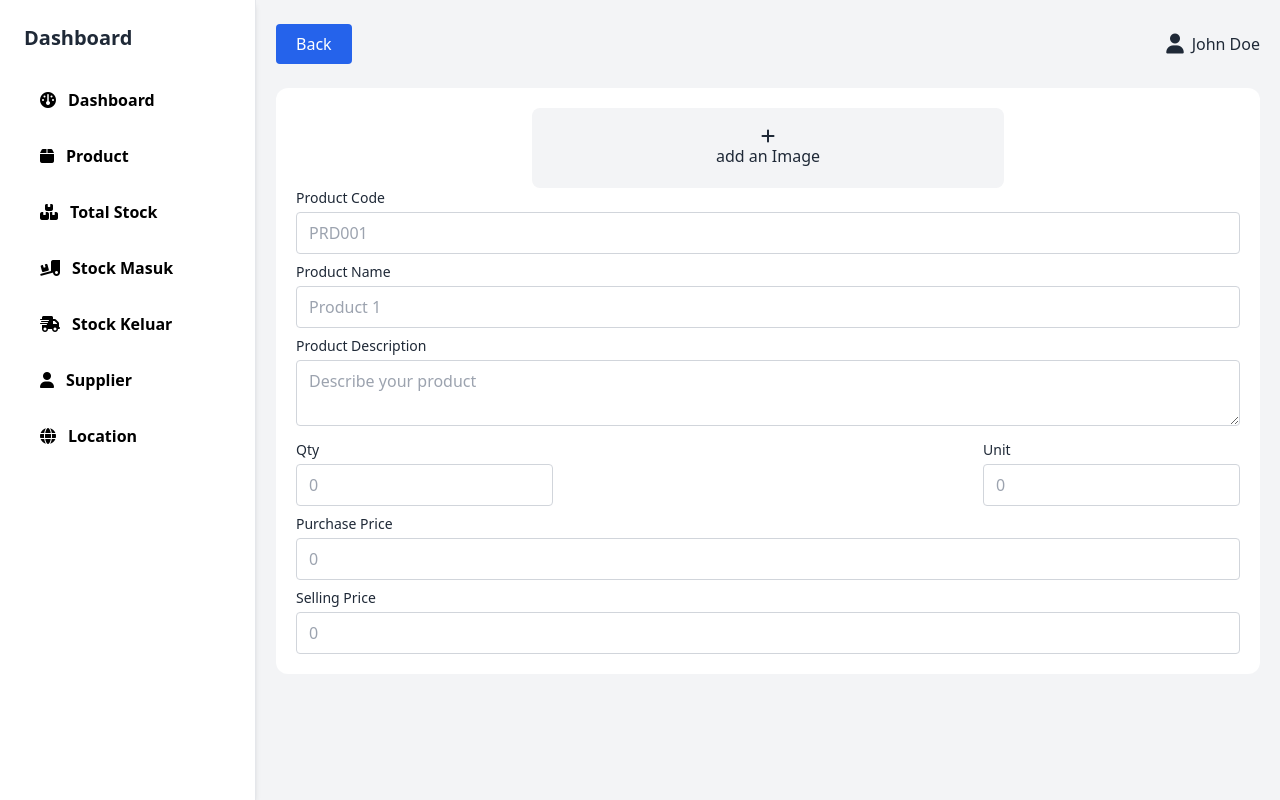
After one commit to Williman420/web-stock-gudang, a PHP site: page /produk/tambah_produk_view.php in a window 1280 px wide. The commit adds this page. Run offline with PHP 8.4, Linux system fonts and the light colour scheme; some libraries are stand-ins or nearby versions.

Commit message:
new update

```diff
--- /dev/null
+++ b/web-stock-gudang/component/sidebar.php
@@ -0,0 +1,36 @@
+<aside class="w-64 h-screen fixed top-0 left-0 bg-white shadow-md z-10 border-r">
+    <div class="p-6 font-bold text-xl flex items-center gap-2">Dashboard</div>
+
+    <nav class="flex flex-col space-y-2 px-6">
+        <!-- todo make an active button and shit idk if active purple and not black-->
+        <a href="../view/dashboard.php" class=" w-full px-4 py-3 rounded-md flex items-center gap-3 text-black font-semibold hover:bg-gray-100 hover:text-blue-700">
+            <i class="fa-solid fa-gauge"></i>
+            <p>Dashboard</p>
+        </a>
+        <a href="../produk/produk_view.php" class=" w-full px-4 py-3 rounded-md flex items-center gap-3 text-black font-semibold hover:bg-gray-100 hover:text-blue-700">
+            <i class="fa-solid fa-box"></i>
+            <p>Product</p>
+        </a>
+        <a href="../stok_saat_ini/total_stok_view.php" class=" w-full px-4 py-3 rounded-md flex items-center gap-3 text-black font-semibold hover:bg-gray-100 hover:text-blue-700">
+            <i class="fa-solid fa-boxes-stacked"></i>
+            <p>Total Stock</p>
+        </a>
+        <a href="../stokMasuk/stok_masuk_view.php" class=" w-full px-4 py-3 rounded-md flex items-center gap-3 text-black font-semibold hover:bg-gray-100 hover:text-blue-700">
+            <i class="fa-solid fa-truck-ramp-box"></i>
+            <p>Stock Masuk</p>
+        </a>
+        <a href="../stok_keluar/stok_keluar_view.php" class=" w-full px-4 py-3 rounded-md flex items-center gap-3 text-black font-semibold hover:bg-gray-100 hover:text-blue-700">
+            <i class="fa-solid fa-truck-fast"></i>
+            <p>Stock Keluar</p>
+        </a>
+        <a href="../pelanggan/pelanggan_view.php" class=" w-full px-4 py-3 rounded-md flex items-center gap-3 text-black font-semibold hover:bg-gray-100 hover:text-blue-700">
+            <i class="fa-solid fa-user"></i>
+            <p>Supplier</p>
+        </a>
+        <a href="../lokasi_gudang/lokasi_gudang_view.php" class=" w-full px-4 py-3 rounded-md flex items-center gap-3 text-black font-semibold hover:bg-gray-100 hover:text-blue-700">
+            <i class="fa-solid fa-globe"></i>
+            <p>Location</p>
+        </a>
+
+    </nav>
+</aside>
--- a/web-stock-gudang/lokasi_gudang/lokasi_gudang_view.php
+++ b/web-stock-gudang/lokasi_gudang/lokasi_gudang_view.php
@@ -83,7 +83,7 @@
         <?php include '../component/sidebar.php'; ?>
 
         <!-- Main content (scrollable only here) -->
-        <div class="flex-1 p-6 space-y-6 overflow-auto">
+        <div class="ml-64 flex-1 p-6 space-y-6 overflow-auto">
             <div class="w-full h-fit flex justify-between mb-6">
                 <div class="flex items-center gap-2">
                     <input type="text" placeholder="Search for datas & reports..." class="px-4 py-2 rounded-md border w-96" />
--- a/web-stock-gudang/pelanggan/pelanggan_view.php
+++ b/web-stock-gudang/pelanggan/pelanggan_view.php
@@ -83,7 +83,7 @@
         <?php include '../component/sidebar.php'; ?>
 
         <!-- Main content (scrollable only here) -->
-        <div class="flex-1 p-6 space-y-6 overflow-auto">
+        <div class="ml-64 flex-1 p-6 space-y-6 overflow-auto">
             <div class="w-full h-fit flex justify-between mb-6">
                 <div class="flex items-center gap-2">
                     <input type="text" placeholder="Search for datas & reports..." class="px-4 py-2 rounded-md border w-96" />
--- /dev/null
+++ b/web-stock-gudang/produk/tambah_produk_view.php
@@ -0,0 +1,75 @@
+<!DOCTYPE html>
+<html lang="en">
+
+<head>
+    <meta charset="UTF-8">
+    <meta name="viewport" content="width=device-width, initial-scale=1.0">
+    <title>Add Product</title>
+    <script src="https://cdn.tailwindcss.com"></script>
+    <link rel="stylesheet" href="https://cdnjs.cloudflare.com/ajax/libs/font-awesome/6.4.0/css/all.min.css" />
+</head>
+
+<body class="bg-gray-100 text-gray-800 h-full w-full">
+
+    <div class="flex h-full w-full overflow-hidden">
+        <?php include '../component/sidebar.php'; ?>
+
+        <div class="ml-64 flex flex-col w-full h-full overflow-y-auto px-5 py-6 ">
+            <div class="flex w-full  justify-between mb-6">
+                <a href="produk_view.php">
+                    <button class="p-5 bg-blue-600 text-white py-2 rounded hover:bg-blue-700">
+                        Back
+                    </button>
+                </a>
+                <div class="flex items-center gap-6">
+                    <div class="flex items-center gap-2">
+                        <i class="fa-solid fa-user text-xl"></i>
+                        <span>John Doe</span>
+                    </div>
+                </div>
+            </div>
+            <div class="flex flex-col w-full h-full bg-white rounded-xl p-5">
+                <div class="flex items-center justify-center">
+                    <div class="flex flex-col w-1/2 h-1/2 bg-gray-100 p-5 rounded-lg items-center justify-center">
+                        <i class="fa-solid fa-plus"></i>
+                        <p>add an Image</p>
+                    </div>
+                </div>
+                <form class="space-y-2">
+                    <div>
+                        <label class="text-sm font-medium block mb-1">Product Code</label>
+                        <input type="text" placeholder="PRD001" class="w-full border border-gray-300 rounded px-3 py-2 focus:outline-none focus:ring-2 focus:ring-blue-500" />
+                    </div>
+                    <div>
+                        <label class="text-sm font-medium block mb-1">Product Name</label>
+                        <input type="text" placeholder="Product 1" class="w-full border border-gray-300 rounded px-3 py-2 focus:outline-none focus:ring-2 focus:ring-blue-500" />
+                    </div>
+                    <div>
+                        <label class="text-sm font-medium block mb-1 ">Product Description</label>
+                        <textarea placeholder="Describe your product" class=" w-full   border border-gray-300 rounded px-3 py-2 focus:outline-none focus:ring-2 focus:ring-blue-500 "></textarea>
+                    </div>
+                    <div class="flex gap-2 justify-between">
+                        <div>
+                            <label class="text-sm font-medium block mb-1">Qty </label>
+                            <input type="number" placeholder="0" class="w-full border border-gray-300 rounded px-3 py-2 focus:outline-none focus:ring-2 focus:ring-blue-500" />
+                        </div>
+                        <div>
+                            <label class="text-sm font-medium block mb-1">Unit </label>
+                            <input type="text" placeholder="0" class="w-full border border-gray-300 rounded px-3 py-2 focus:outline-none focus:ring-2 focus:ring-blue-500" />
+                        </div>
+                    </div>
+                    <div>
+                        <label class="text-sm font-medium block mb-1">Purchase Price</label>
+                        <input type="number" placeholder="0" class="w-full border border-gray-300 rounded px-3 py-2 focus:outline-none focus:ring-2 focus:ring-blue-500" />
+                    </div>
+                    <div>
+                        <label class="text-sm font-medium block mb-1">Selling Price</label>
+                        <input type="number" placeholder="0" class="w-full border border-gray-300 rounded px-3 py-2 focus:outline-none focus:ring-2 focus:ring-blue-500" />
+                    </div>
+            </div>
+        </div>
+    </div>
+
+</body>
+
+</html>
--- a/web-stock-gudang/stokMasuk.php/stok_masuk_view.php
+++ b/web-stock-gudang/stokMasuk.php/stok_masuk_view.php
@@ -83,7 +83,7 @@
         <?php include '../component/sidebar.php'; ?>
 
         <!-- Main content (scrollable only here) -->
-        <div class="flex-1 p-6 space-y-6 overflow-auto">
+        <div class="ml-64 flex-1 p-6 space-y-6 overflow-auto">
             <div class="w-full h-fit flex justify-between mb-6">
                 <div class="flex items-center gap-2">
                     <input type="text" placeholder="Search for datas & reports..." class="px-4 py-2 rounded-md border w-96" />
--- a/web-stock-gudang/stok_keluar/stok_keluar_view.php
+++ b/web-stock-gudang/stok_keluar/stok_keluar_view.php
@@ -83,7 +83,7 @@
         <?php include '../component/sidebar.php'; ?>
 
         <!-- Main content (scrollable only here) -->
-        <div class="flex-1 p-6 space-y-6 overflow-auto">
+        <div class="ml-64 flex-1 p-6 space-y-6 overflow-auto">
             <div class="w-full h-fit flex justify-between mb-6">
                 <div class="flex items-center gap-2">
                     <input type="text" placeholder="Search for datas & reports..." class="px-4 py-2 rounded-md border w-96" />
--- a/web-stock-gudang/stok_saat_ini/total_stok_view.php
+++ b/web-stock-gudang/stok_saat_ini/total_stok_view.php
@@ -83,7 +83,7 @@
         <?php include '../component/sidebar.php'; ?>
 
         <!-- Main content (scrollable only here) -->
-        <div class="flex-1 p-6 space-y-6 overflow-auto">
+        <div class="ml-64 flex-1 p-6 space-y-6 overflow-auto">
             <div class="w-full h-fit flex justify-between mb-6">
                 <div class="flex items-center gap-2">
                     <input type="text" placeholder="Search for datas & reports..." class="px-4 py-2 rounded-md border w-96" />
```
Also changed, not shown: web-stock-gudang/produk/produk_view.php (added, +82 -0 lines), web-stock-gudang/view/dashboard.php (+161 -77 lines).
